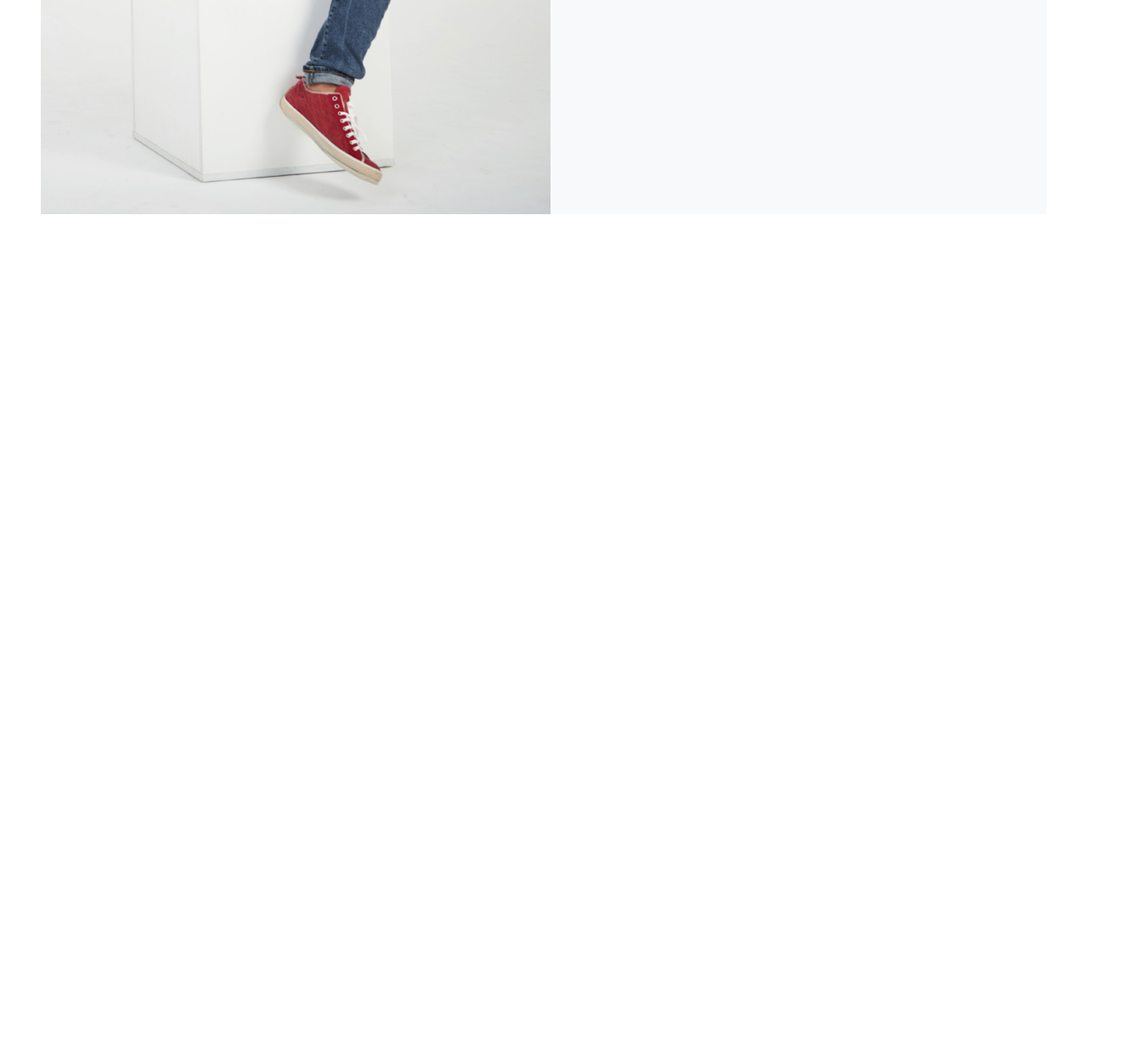
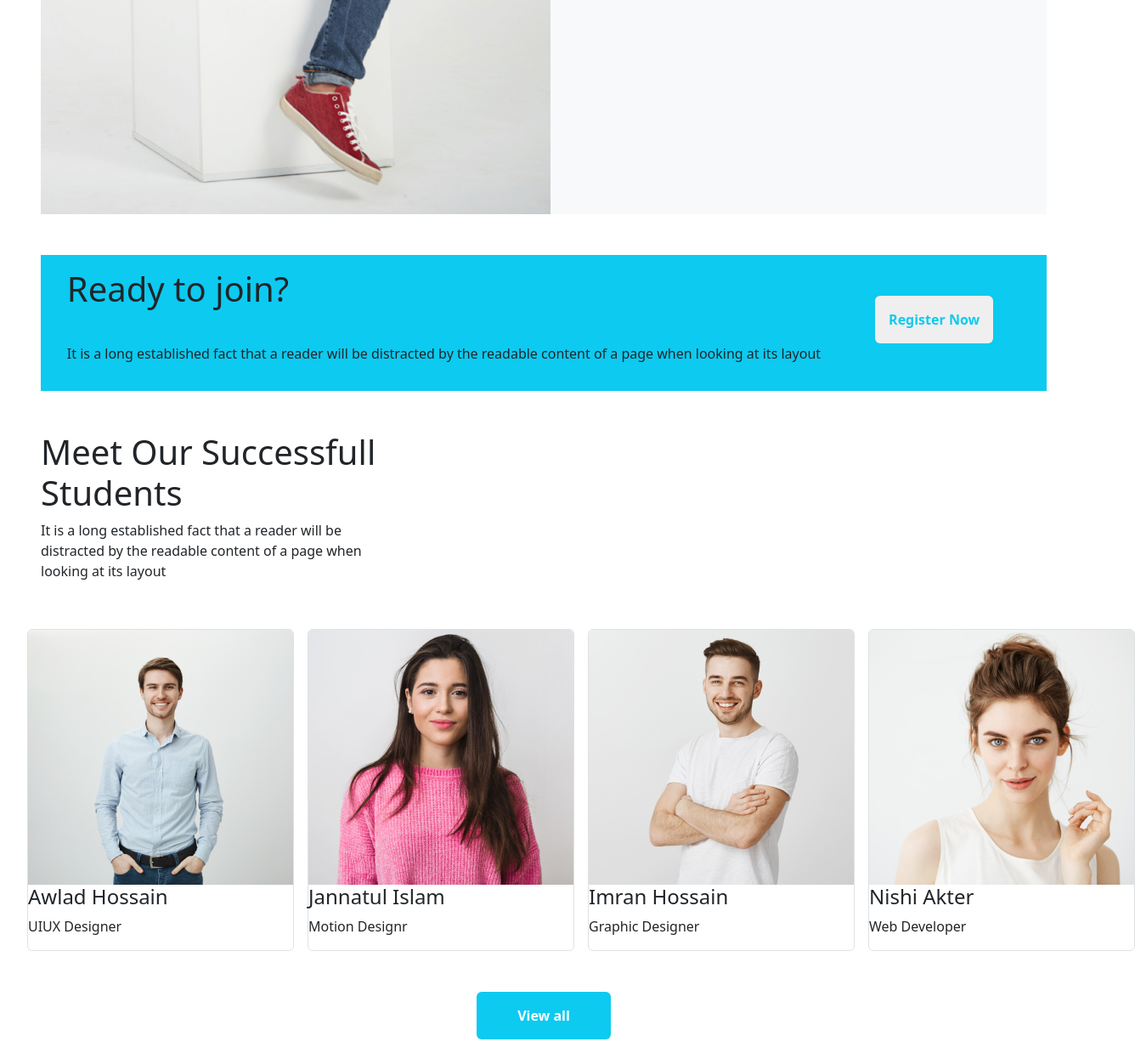
Before and after one commit to moriamakter/pro-education, a plain HTML site: page index.html in a window 1280 px wide. Shown: the part 2370-3609 px from the top of the page at 85% size, 1336 px wide, since content can reach past the window. Before the commit the page ends 2670 px from the top, so only its background shows below. Drawn offline with nearby package versions, Linux system fonts and the light colour scheme.

Commit message:
register and Students

```diff
--- a/index.html
+++ b/index.html
@@ -179,6 +179,8 @@
                 </span>
             </div>
         </div>
+        <!-- responsive end -->
+        <!-- Explore start -->
         <section class="d-flex justify-content-center bg-light m-5">
             <div>
                 <img src="edTech-website-main/images/working.png" alt="">
@@ -212,8 +214,55 @@
             </div>
 
         </section>
+        <!-- Eplore end -->
+        <!-- Ready to Join -->
+        <section class="d-flex justify-content-center bg-info m-10 mx-5">
+            <div>
+                <h1 class="p-3">Ready to join?</h1>
+                <p class="p-3">It is a long established fact that a reader will be distracted by the
+                    readable content of a page when looking at its layout</p>
+            </div>
+
+            <div class="justify-content-right p-5 pb-3">
+                <button class="text-info fw-bold p-3 border-0 rounded">Register Now</button>
+            </div>
+
+        </section>
+        <!-- students -->
+        <div class="col-4 m-5">
+            <h1>Meet Our Successfull
+                Students</h1>
+            <p>It is a long established fact that a reader will be distracted by the
+                readable content of a page when looking at its layout</p>
+        </div>
+        <section class="m-4 d-flex">
+            <div class="border rounded m-2">
+                <img src="edTech-website-main/images/student/student-1.png" alt="">
+                <h4>Awlad Hossain</h4>
+                <p>UIUX Designer</p>
+            </div>
+            <div class="border rounded m-2">
+                <img src="edTech-website-main/images/student/student-2.png" alt="">
+                <h4>Jannatul Islam</h4>
+                <p>Motion Designr</p>
+            </div>
+            <div class="border rounded m-2">
+                <img src="edTech-website-main/images/student/student-3.png" alt="">
+                <h4>Imran Hossain</h4>
+                <p>Graphic Designer</p>
+            </div>
+            <div class="border rounded m-2">
+                <img src="edTech-website-main/images/student/student-4.png" alt="">
+                <h4>Nishi Akter</h4>
+                <p>Web Developer</p>
+            </div>
+        </section>
+        <span class="d-flex justify-content-center">
+            <button class="bg-info text-white fw-bold pt-3 pb-3 border-0 p-5 m-3 rounded">View all</button>
+        </span>
+        <!-- students -->
     </main>
-    <!-- responsive end -->
+
 
 
 
```
